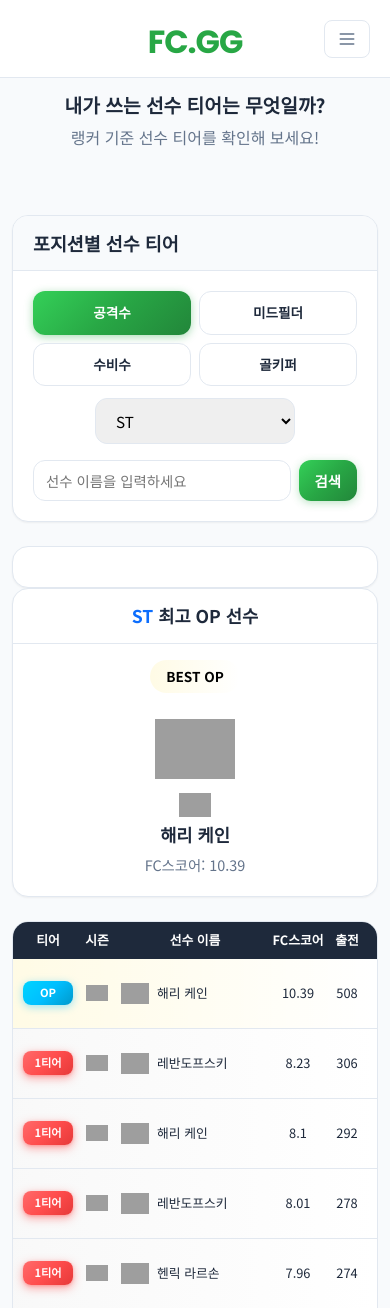
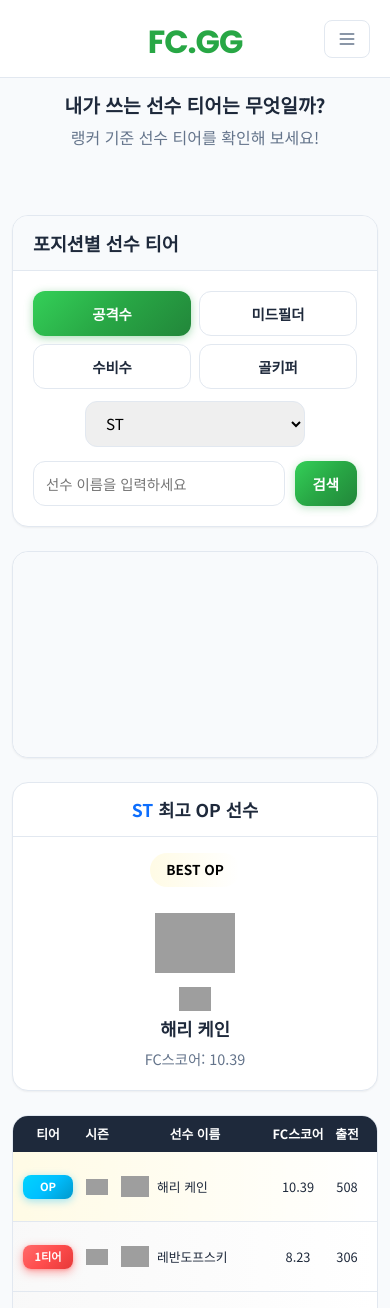
Before and after one commit to YeaHongSu/FC.GG, a Flask app: a page that uses templates/base.html in a window 390 px wide. Shown: the top 1308 px of the page. Run offline with Flask 2, Linux system fonts and the light colour scheme; some libraries are stand-ins or nearby versions; grey boxes are pictures that could not be loaded.

Commit message:
Update player_tier.css

```diff
--- a/static/css/player_tier.css
+++ b/static/css/player_tier.css
@@ -4,7 +4,7 @@
 
 /* Tier Section */
 .tier-section {
-    max-width: 800px;
+    max-width: 1200px; /* ✅ 2열 구성이라 폭 넓힘 */
     margin: 0 auto;
 }
 
@@ -22,9 +22,18 @@
     margin-bottom: 24px;
 }
 
+/* ✅ 상단 2열 레이아웃: 좌(포지션 카드) + 우(비디오) */
+.tier-top-grid {
+    display: grid;
+    grid-template-columns: 1.2fr 0.8fr; /* ✅ 좌가 좀 더 넓게 */
+    gap: 24px;
+    align-items: stretch; /* ✅ 두 카드 높이 맞추기 */
+    margin-bottom: 24px;
+}
+
 /* Position Container */
 .position-container {
-    margin-bottom: 24px;
+    margin-bottom: 0; /* ✅ grid 안에 들어가므로 바깥 여백 제거 */
 }
 
 .position-controls {
@@ -33,26 +42,29 @@
     align-items: center;
     justify-content: space-between;
     gap: 16px;
-    margin-bottom: 16px;
+    margin-bottom: 14px; /* ✅ 살짝 줄임 */
 }
 
-/* Position Tabs */
+/* ✅ Position Tabs - 데스크탑에서 "한 줄 4칸 고정" */
 .position-tabs {
-    display: flex;
-    gap: 8px;
-    flex-wrap: wrap;
-    justify-content: center;
+    display: grid;
+    grid-template-columns: repeat(4, 1fr); /* ✅ 한 줄 */
+    gap: 10px;
+    width: 100%;
+    max-width: 520px; /* ✅ 너무 넓어지지 않게 */
 }
 
 .position-tab {
-    padding: 10px 20px;
+    padding: 10px 0;
     background: var(--bg-secondary);
     border: 1px solid var(--border-color);
     border-radius: var(--radius-md);
-    font-weight: 600;
+    font-weight: 700;
     color: var(--text-primary);
     cursor: pointer;
     transition: all 0.2s ease;
+    text-align: center;
+    white-space: nowrap;
 }
 
 .position-tab:hover {
@@ -74,8 +86,8 @@
     border-radius: var(--radius-md);
     font-size: 0.95rem;
     outline: none;
-    width: auto;
-    min-width: 100px;
+    width: 120px;
+    min-width: 120px;
 }
 
 .position-dropdown:focus {
@@ -84,15 +96,15 @@
 
 /* Player Search */
 .player-search {
-    display: flex;
-    gap: 8px;
-    max-width: 400px;
+    display: grid;
+    grid-template-columns: 1fr auto;
+    gap: 10px;
+    max-width: 560px;
     margin: 0 auto;
 }
 
 .player-search .search-input {
-    flex: 1;
-    padding: 8px 12px;
+    padding: 10px 12px;
     border: 1px solid var(--border-color);
     border-radius: var(--radius-md);
     font-size: 0.9rem;
@@ -104,7 +116,7 @@
 }
 
 .player-search .search-btn {
-    padding: 8px 16px;
+    padding: 10px 18px;
     border-radius: var(--radius-md);
     background: linear-gradient(135deg, #34d058 0%, #28a745 50%, #22863a 100%);
     color: white;
@@ -116,6 +128,37 @@
     background: linear-gradient(135deg, #3cdf63 0%, #2ebd4f 50%, #28a745 100%);
     transform: translateY(-1px);
     box-shadow: 0 4px 12px rgba(40, 167, 69, 0.4);
+}
+
+/* ✅ Video Card - 하단 붕 뜨는 여백 제거 핵심 */
+.tier-video-card {
+    height: 100%;
+}
+
+.tier-video-body {
+    padding: 0 !important;         /* ✅ 카드 바디 패딩 제거 */
+    height: 100%;
+    display: flex;
+}
+
+.tier-video-slot {
+    width: 100%;
+    height: 100%;                  /* ✅ 왼쪽 카드 높이만큼 꽉 채우기 */
+    min-height: 220px;             /* ✅ 최소 높이 */
+    border-radius: var(--radius-lg);
+    overflow: hidden;              /* ✅ 삐져나오는 영역 컷 */
+    background: var(--bg-primary); /* ✅ 빈 프레임 방지 */
+}
+
+/* ✅ 주입되는 iframe/video를 강제로 카드 높이에 맞춤 */
+#video iframe,
+#video video,
+#video embed,
+#video object {
+    width: 100% !important;
+    height: 100% !important;
+    display: block !important;
+    border: 0 !important;
 }
 
 /* Top Player Box */
@@ -342,7 +385,30 @@
     margin: 24px 0;
 }
 
-/* Responsive */
+/* ✅ Responsive */
+@media (max-width: 992px) {
+    .tier-top-grid {
+        grid-template-columns: 1fr; /* ✅ 모바일/태블릿은 위아래로 */
+    }
+
+    .tier-video-slot {
+        height: auto;
+        aspect-ratio: 16 / 9; /* ✅ 스택 시에는 일반적인 비율로 */
+        min-height: 0;
+    }
+
+    #video iframe,
+    #video video,
+    #video embed,
+    #video object {
+        height: 100% !important;
+    }
+
+    .position-tabs {
+        max-width: 100%;
+    }
+}
+
 @media (max-width: 768px) {
     .tier-header,
     .tier-item {
@@ -363,21 +429,21 @@
         gap: 12px;
     }
 
+    /* ✅ 모바일은 2x2가 더 안정적 */
     .position-tabs {
-        display: grid;
-        grid-template-columns: repeat(4, 1fr);
+        grid-template-columns: repeat(2, 1fr);
         gap: 8px;
+        max-width: 100%;
     }
 
     .position-tab {
         padding: 10px 8px;
-        font-size: 0.85rem;
-        text-align: center;
+        font-size: 0.9rem;
     }
 
     .position-dropdown {
         width: 100%;
-        max-width: 200px;
+        max-width: 220px;
         margin: 0 auto;
     }
 
@@ -389,10 +455,6 @@
 @media (max-width: 480px) {
     .page-title {
         font-size: 1.2rem;
-    }
-
-    .position-tabs {
-        grid-template-columns: repeat(2, 1fr);
     }
 
     .tier-header,
```
